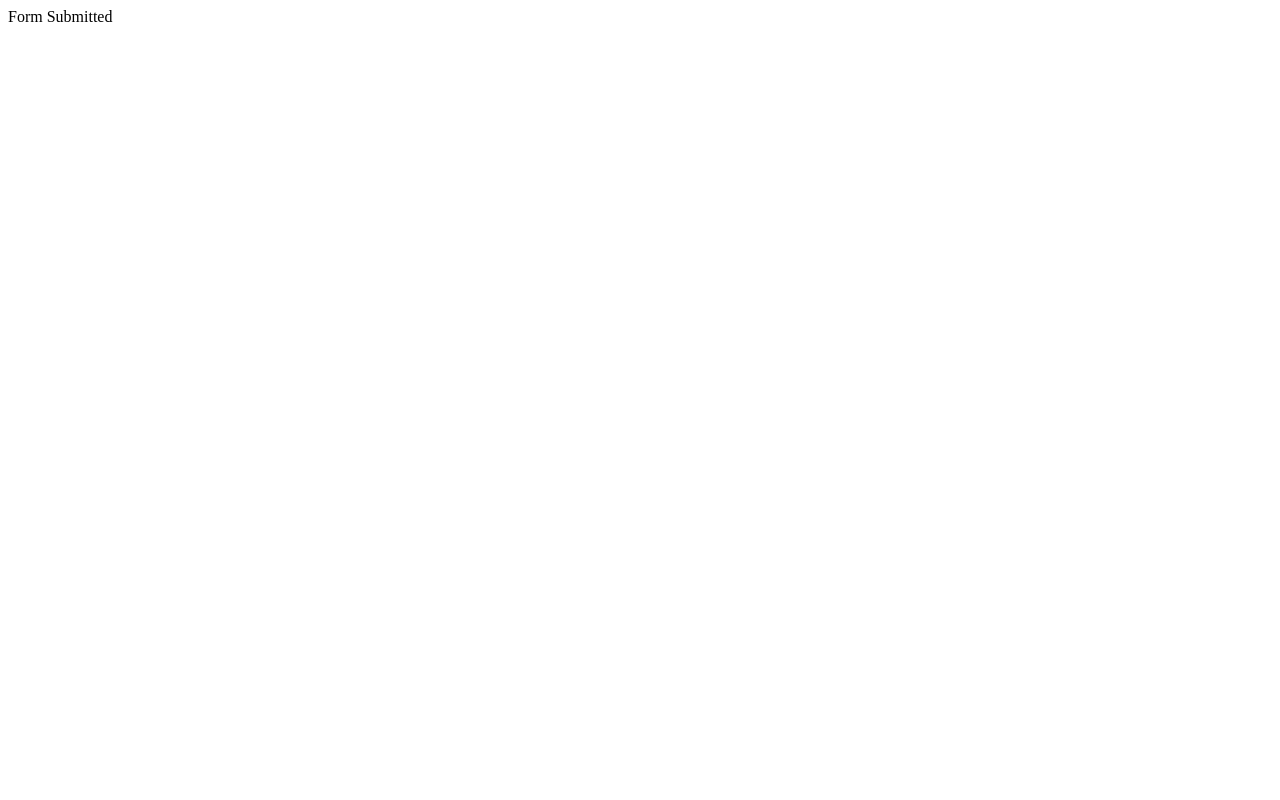
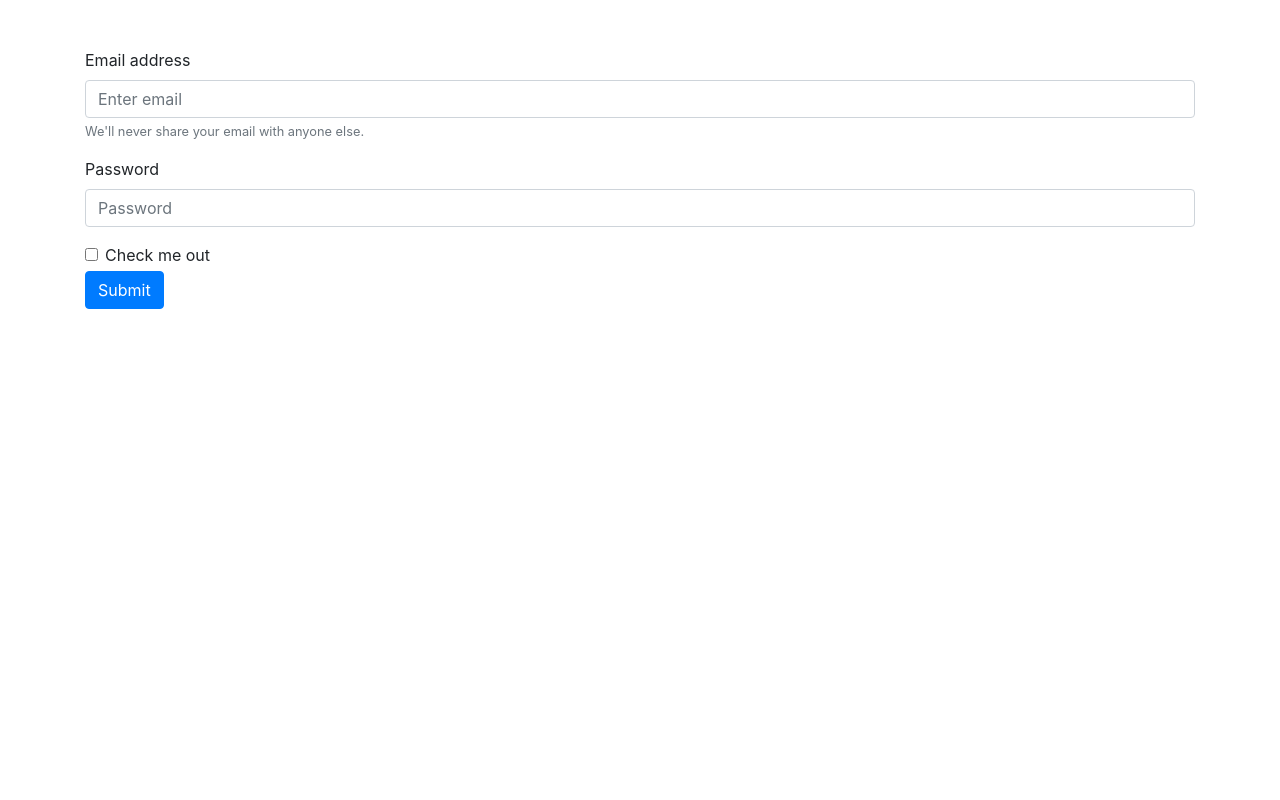
Before and after one commit to VipinFarswan/ci_form_example, a CodeIgniter app: page /demo/index.php/test_controlller/getForm in a window 1280 px wide. Before the commit the page is almost empty. Run offline with CodeIgniter, Linux system fonts and the light colour scheme.

Commit message:
fourth commit

```diff
--- a/application/controllers/Test_controlller.php
+++ b/application/controllers/Test_controlller.php
@@ -6,8 +6,11 @@ class Test_controlller extends CI_Controller
 {
     public function __construct() {
     	parent::__construct();
+    	$this->load->library('session');
     	$this->load->helper('form');
+    	$this->load->library('form_validation');
     	$this->load->model('Test_model');
+    	$this->load->helper('url');
     }
 	public function index()
 	{
@@ -18,7 +21,17 @@ class Test_controlller extends CI_Controller
 	}
 	public function getForm()
 	{
-		echo "Form Submitted";
+		$this->form_validation->set_rules('password', 'Password', 'required', array('required' => 'Oops! password is empty.'));
+		$this->form_validation->set_rules('email', 'Email', 'required', array('required' => 'Oops! email is empty.'));
+		if ($this->form_validation->run() == FALSE)
+        {
+            $this->load->view('getForm');
+        }
+        else
+        {	$this->session->set_flashdata('successMessage', 'Form Submitted Succesfully.');
+    		redirect('form');
+        	//echo "Form Submitted";
+        }
 	}
 	public function setForm()
 	{
--- a/application/views/getForm.php
+++ b/application/views/getForm.php
@@ -6,22 +6,28 @@
 </head>
 <body>
   <div class="container mt-5">
-    <?php echo form_open('/getForm'); ?>
+    <?php if(!empty($this->session->flashdata('successMessage'))) { ?>
+      <div class="text-success text-center"> <?php echo $this->session->flashdata('successMessage'); ?></div>
+      <div class="text-center"><a href="form" class="btn btn-primary">Fill Form Again</a></div>
+    <?php } else { ?>
+    <?php echo form_open('/getForm',array('onsubmit' => 'vaidateData()') ); ?>
       <div class="form-group">
-        <label for="exampleInputEmail1">Email address</label>
-        <input type="email" class="form-control" id="exampleInputEmail1" aria-describedby="emailHelp" placeholder="Enter email">
+        <label for="email">Email address</label>
+        <input type="email" class="form-control" name="email" placeholder="Enter email" value="<?php echo set_value('email'); ?>" id="email">
         <small id="emailHelp" class="form-text text-muted">We'll never share your email with anyone else.</small>
+        <span class="text-danger"><?php echo form_error('email'); ?></span>
       </div>
       <div class="form-group">
-        <label for="exampleInputPassword1">Password</label>
-        <input type="password" class="form-control" id="exampleInputPassword1" placeholder="Password">
+        <label for="password">Password</label>
+        <input type="password" class="form-control" name="password" placeholder="Password" id="password">
+        <span class="text-danger"><?php echo form_error('password'); ?></span>
       </div>
       <div class="form-check">
         <input type="checkbox" class="form-check-input" id="exampleCheck1">
         <label class="form-check-label" for="exampleCheck1">Check me out</label>
       </div>
       <button type="submit" class="btn btn-primary mt-1">Submit</button>
-    <?php echo form_close(); ?>
+    <?php echo form_close(); } ?>
   </div>
 </body>
 </html>
```
